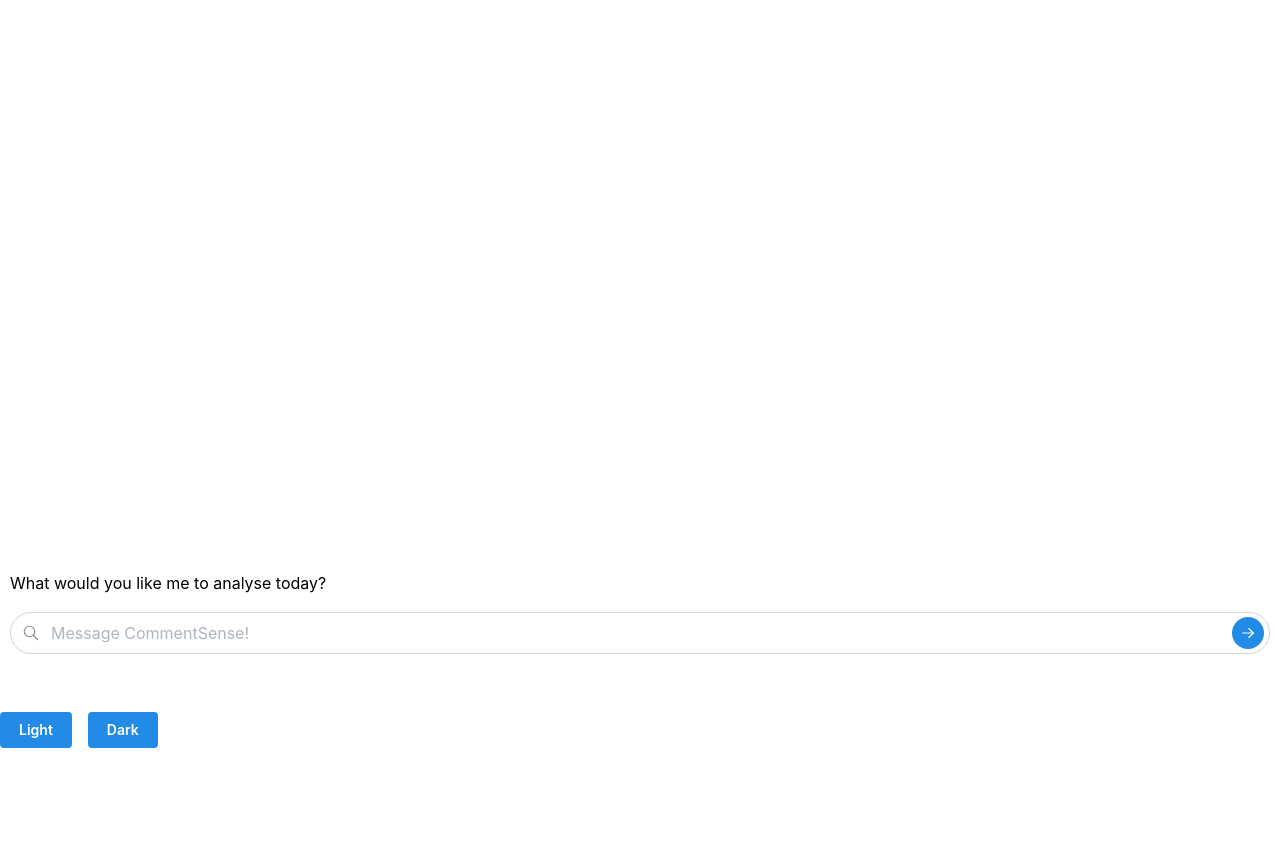
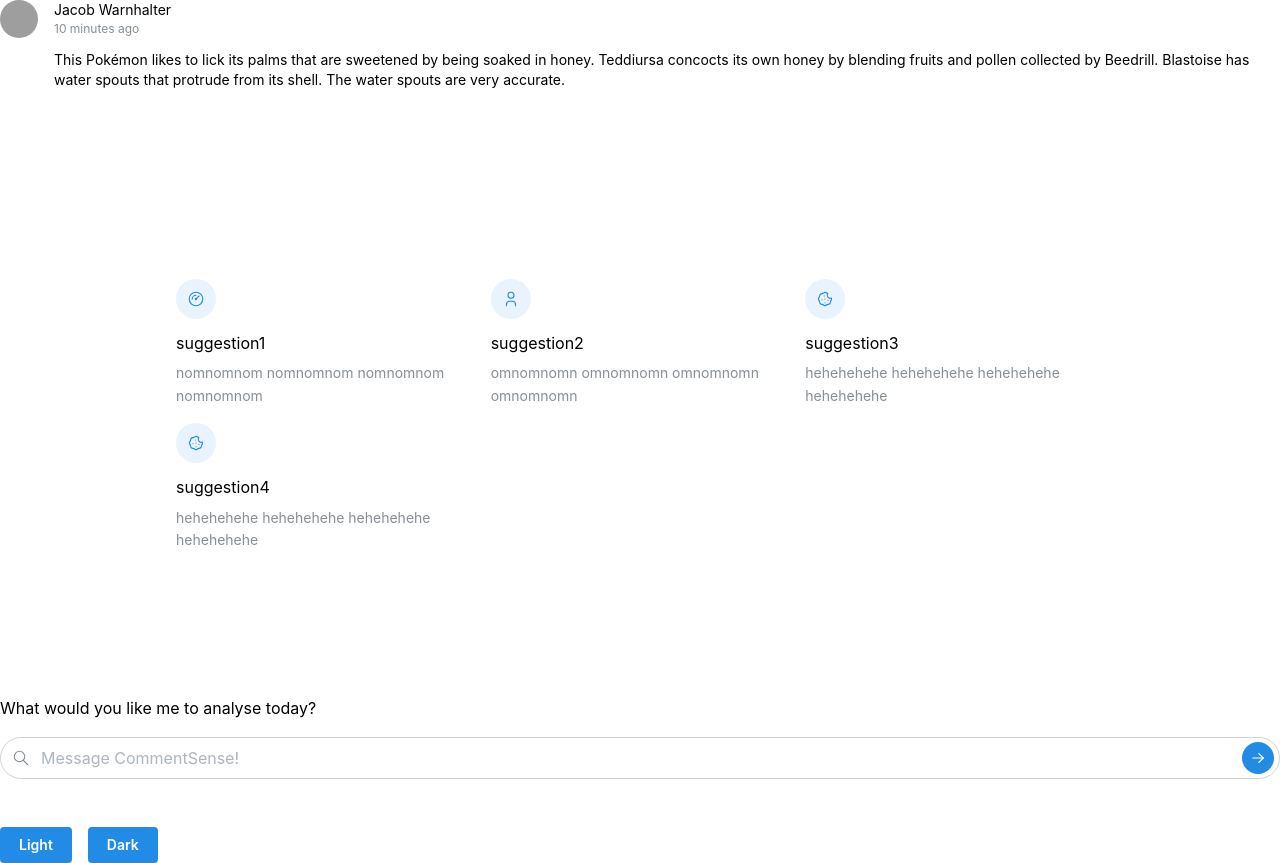
Before and after one commit to Joulenergy/TikTokTechJam, a Next.js app in the folder frontend/: page /page2 in a window 1280 px wide. Before the commit the page ends 800 px from the top, so only its background shows below. Built offline with nearby package versions, Linux system fonts and the light colour scheme; grey boxes are pictures that could not be loaded.

Commit message:
Added frontend

```diff
--- /dev/null
+++ b/frontend/components/CommentSimple.tsx
@@ -0,0 +1,26 @@
+import { Text, Avatar, Group } from '@mantine/core';
+
+export function CommentSimple() {
+  return (
+    <div>
+      <Group>
+        <Avatar
+          src="https://raw.githubusercontent.com/mantinedev/mantine/master/.demo/avatars/avatar-1.png"
+          alt="Jacob Warnhalter"
+          radius="xl"
+        />
+        <div>
+          <Text size="sm">Jacob Warnhalter</Text>
+          <Text size="xs" c="dimmed">
+            10 minutes ago
+          </Text>
+        </div>
+      </Group>
+      <Text pl={54} pt="sm" size="sm">
+        This Pokémon likes to lick its palms that are sweetened by being soaked in honey. Teddiursa
+        concocts its own honey by blending fruits and pollen collected by Beedrill. Blastoise has
+        water spouts that protrude from its shell. The water spouts are very accurate.
+      </Text>
+    </div>
+  );
+}
--- a/frontend/components/FeaturesGrid.tsx
+++ b/frontend/components/FeaturesGrid.tsx
@@ -58,20 +58,11 @@ export function FeaturesGrid() {
 
   return (
     <Container className={classes.wrapper}>
-      <Title className={classes.title}>Integrate effortlessly with any technology stack</Title>
-
-      <Container size={560} p={0}>
-        <Text size="sm" className={classes.description}>
-          Every once in a while, you’ll see a Golbat that’s missing some fangs. This happens when
-          hunger drives it to try biting a Steel-type Pokémon.
-        </Text>
-      </Container>
-
       <SimpleGrid
         mt={60}
         cols={{ base: 1, sm: 2, md: 3 }}
-        spacing={{ base: 'xl', md: 50 }}
-        verticalSpacing={{ base: 'xl', md: 50 }}
+        // spacing={{ base: 'xl', md: 50 }}
+        // verticalSpacing={{ base: 'xl', md: 50 }}
       >
         {features}
       </SimpleGrid>
--- a/frontend/components/InputWithButton.tsx
+++ b/frontend/components/InputWithButton.tsx
@@ -20,8 +20,8 @@ export function InputWithButton(props: TextInputProps) {
       display: 'flex',
       flexDirection: 'column', // Align items in a column
       justifyContent: 'center',
-      padding: '10px',
-      height: '85vh', // This makes the div take up the full viewport height
+      // padding: '10px',
+      // height: '85vh', // This makes the div take up the full viewport height
     }}>
       <div style={{ marginBottom: '1rem' }}>
         <div style={{ display: 'flex', justifyContent: 'center', alignItems: 'center' }}>
--- a/frontend/components/InputWithButton1.tsx
+++ b/frontend/components/InputWithButton1.tsx
@@ -20,8 +20,8 @@ export function InputWithButton1(props: TextInputProps) {
       display: 'flex',
       flexDirection: 'column', // Align items in a column
       justifyContent: 'flex-end',
-      height: '85vh', // This makes the div take up the full viewport height
-      padding: '10px'
+      // height: '85vh', // This makes the div take up the full viewport height
+      // padding: '10px'
     }}>
       {/* <div style={{ marginBottom: '1rem' }}>
         <div style={{ display: 'flex', justifyContent: 'center', alignItems: 'center' }}>
--- a/frontend/pages/page2.tsx
+++ b/frontend/pages/page2.tsx
@@ -3,14 +3,15 @@
 import { ColorSchemeToggle } from '../components/ColorSchemeToggle/ColorSchemeToggle';
 import { InputWithButton1 } from '../components/InputWithButton1'
 import { FeaturesGrid } from '../components/FeaturesGrid'
-
+import {CommentSimple} from '../components/CommentSimple'
 
 
 export default function AnotherPage() {
   return (
     <>
+    <CommentSimple />
+    <FeaturesGrid />
     <InputWithButton1 />
-    {/* <FeaturesGrid /> */}
     <ColorSchemeToggle />
 
     </>
```
